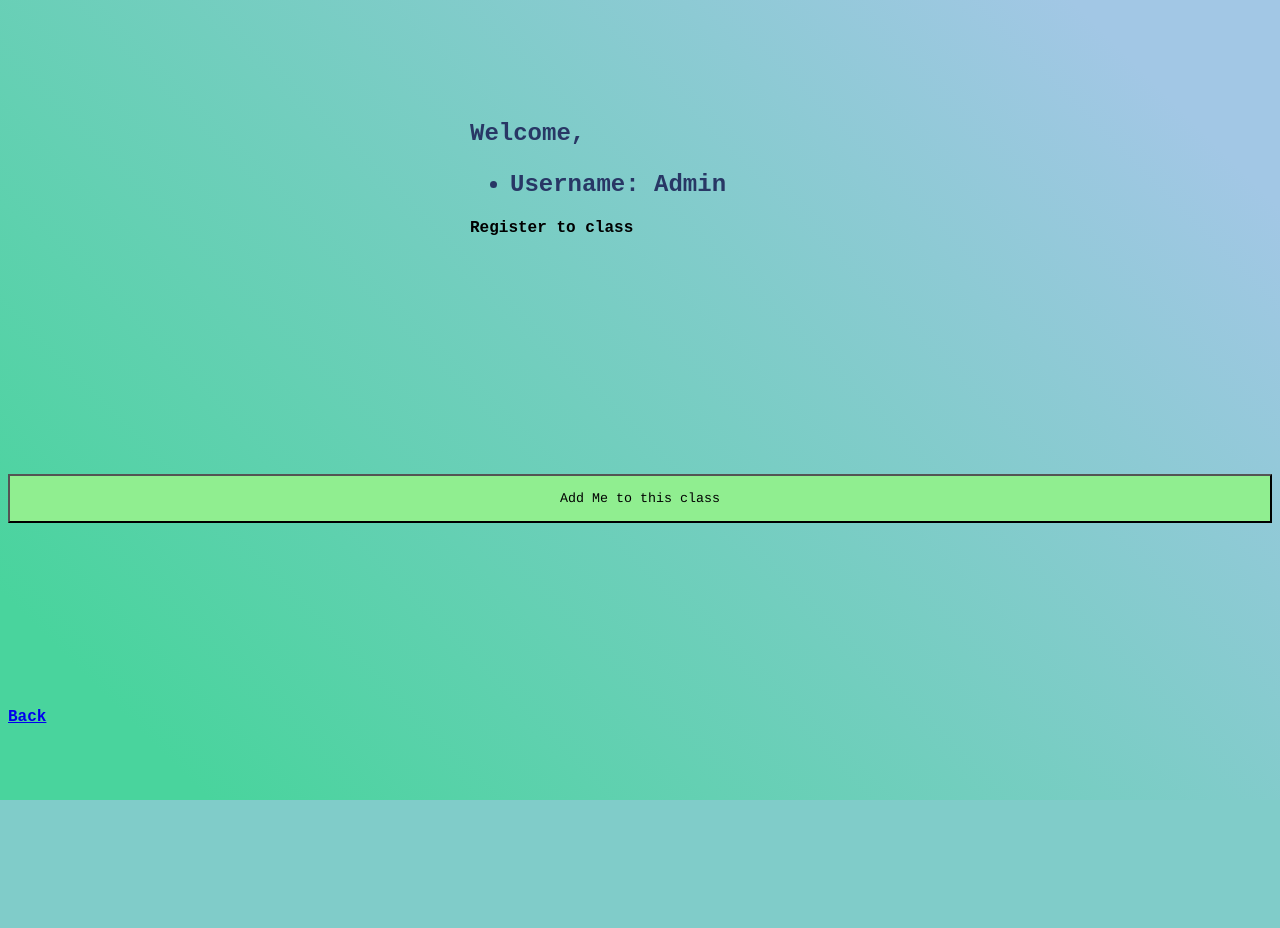
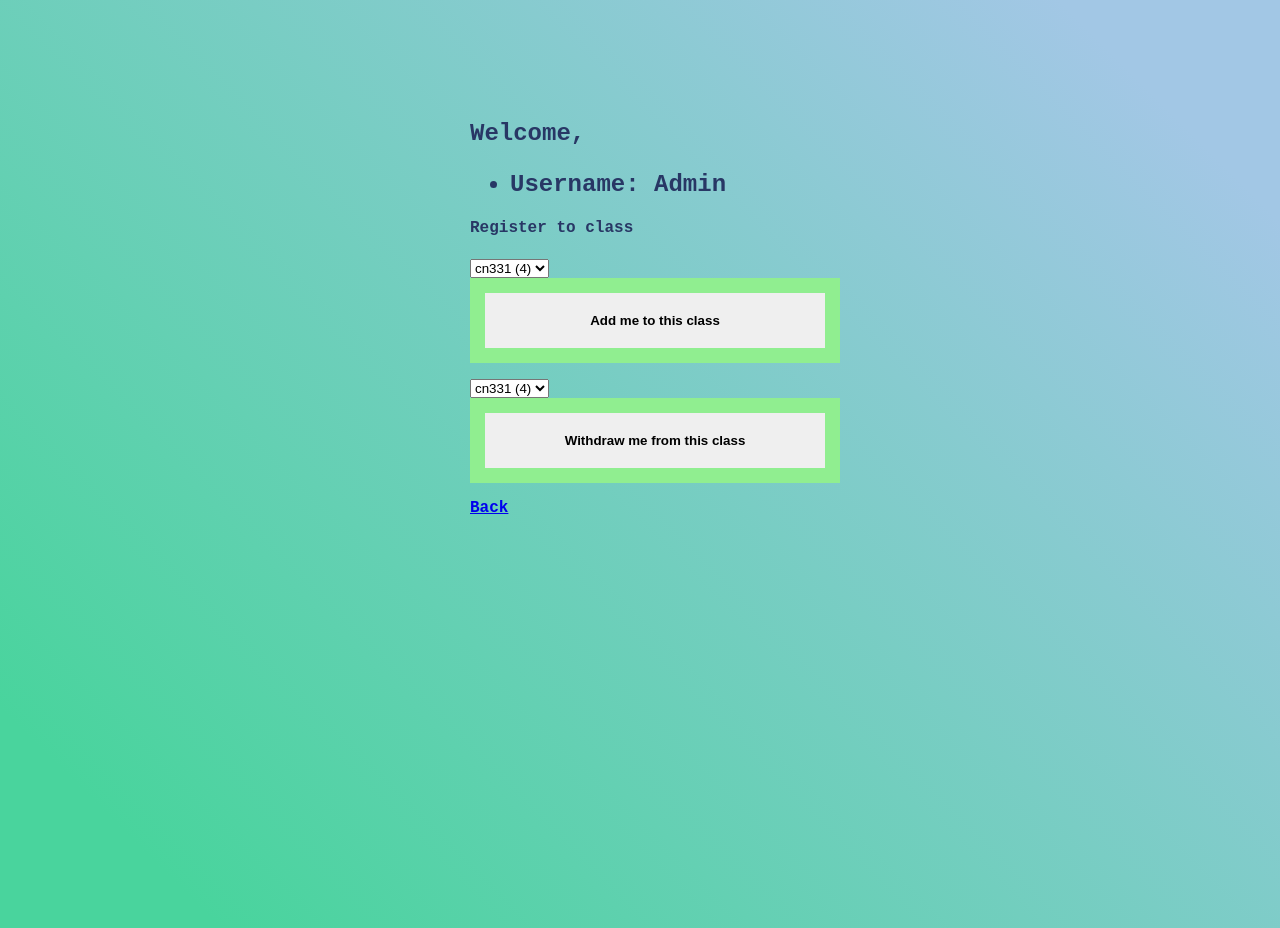
Before and after one commit to 6310682700/cn331-as2, a Django app: page /3/ in a window 1280 px wide. Before the commit the page ends 800 px from the top, so only its background shows below. Run offline with Django 4.2, Linux system fonts and the light colour scheme; a user stored in the database is signed in; data comes from the database, SQL or seed files in the repository; both versions use the stored data as it was after the commit.

Commit message:
Debug Front end

```diff
--- a/reg_site/base/templates/users/enroll.html
+++ b/reg_site/base/templates/users/enroll.html
@@ -14,44 +14,28 @@
 
 <form action="{% url 'enrollment' request.user.id %}" method="POST">
     {% csrf_token %}
-<<<<<<< HEAD
-    <select name="Subject">
-=======
-    <div class = "option">
-    <select name="Student">
-        {% for Subject in courses %}
-            <option value="{{ Subject }}">{{ Subject }} </option>
-        {% endfor %}
-    </select>
-</div>
-    <input type="submit" value="Add Me to this class" style = "background-color: 90ee90; font-family: 'Courier New; font-weight: bold;',
-     Courier, monospace; width: 100%; padding:15px 15px;" />
-
-</form>
-
-<form action="{% url 'enrollment' %}" method="POST">
-    {% csrf_token %}
-    <div class = "option">
-    <select name="Student">
->>>>>>> ae1bdc19f9e259981545499d710125973d531e1f
-        {% for Subject in courses %}
-            <option value="{{ Subject.id }}">{{ Subject }}</option>
-        {% endfor %}
-    </select>
-    </div>
-    <input type="submit" value="Withdraw me from this class" style = "background-color: 90ee90; font-family: 'Courier New; font-weight: bold;',
-     Courier, monospace; width: 100%; padding:15px 15px;" />
-
-</form>
-
-<form action="{% url 'remove_enroll' request.user.id %}" method="POST">
-    {% csrf_token %}
+    <form class = "form">
     <select name="Subject">
         {% for Subject in courses %}
             <option value="{{ Subject.id }}">{{ Subject }}</option>
         {% endfor %}
     </select>
-    <input type="submit" value="Remove Me from this class">
+    <div class = "button">
+    <input type="submit" value="Add me to this class" class = "form_input"></input>
+    </div>
+</form>
+
+<form action="{% url 'remove_enroll' request.user.id %}" method="POST">
+    {% csrf_token %}
+    <form class = "form">
+    <select name="Subject" >
+        {% for Subject in courses %}
+            <option value="{{ Subject.id }}">{{ Subject }}</option>
+        {% endfor %}
+    </select>
+    <div class = "button">
+    <input type="submit" value="Withdraw me from this class" class = "form_input"></input>
+    </div>
 </form>
 
 <a href="{% url 'index' %}">Back</a>
--- a/reg_site/static/index/add.css
+++ b/reg_site/static/index/add.css
@@ -1,13 +1,9 @@
-
-* {
-    box-sizing: border-box;
-}
 
 body {
     font-family: 'Courier New', Courier, monospace;
     background-size: 200% 100% ;
     background: linear-gradient(45deg, #49D49D 10%, #A2C7E5 90%);
-    height: 100vh
+    height: 100vh ;
     color : 283765;
     font-weight : bold;
 }
@@ -32,22 +28,27 @@
     display: block;
     width: 100%;
     padding: 20px;
-    font-family: $font-family;
     border : 0;
     outline: 0;
-    font-weight  bold;
+    font-weight : bold;
 }
-form {
+.form {
     margin-top: 40px;
     border-radius: 6px;
-    overflow: hidden;
     opacity: 0;
     font-weight: bold;
 }
-select option {
+.choice {
     display: block;
     width: 90%;
     font-family: 'Courier New', Courier, monospace;
     color: Black;
     background: 90ee90;
 }
+.button{
+    background-color: 90ee90;
+    font-family: 'Courier New', Courier, monospace;
+    width: 100%;
+    padding: 15px 15px;
+    font-weight: bold;
+}
```
Also changed, not shown: reg_site/db.sqlite3.
